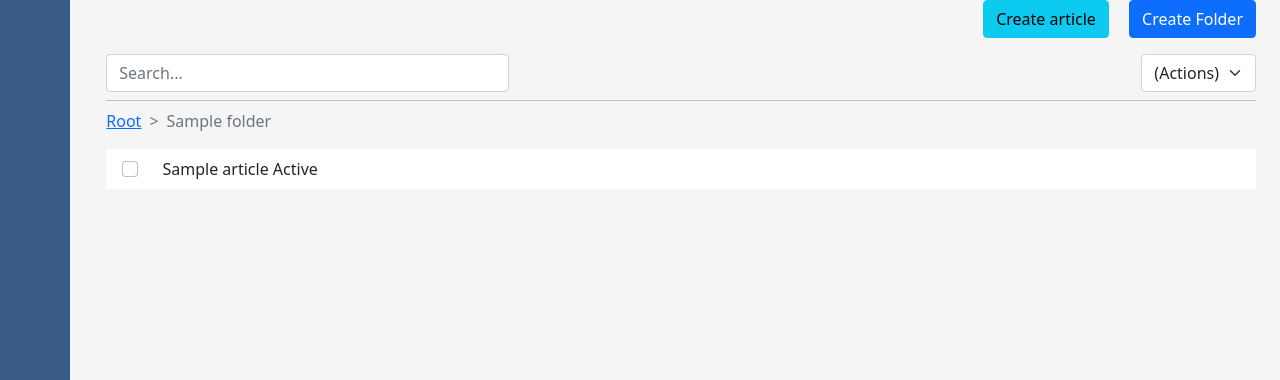
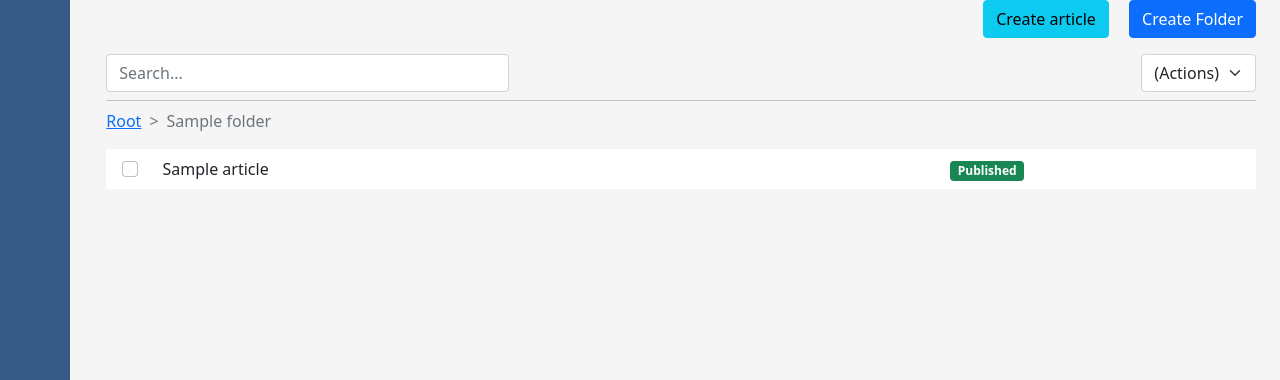
Before and after one commit to dpmumme12/Knowledge-Share, a Django app: the page made by SimpleKB/knowledgebase/models.py in a window 1280 px wide. Shown: the part 68-448 px from the top of the page. Run offline with Django 4.2, Linux system fonts and the light colour scheme; the first user in the database is signed in; tables that the repository leaves empty hold one stand-in row (Sample ...); some libraries are stand-ins or nearby versions.

Commit message:
Updated UI

```diff
--- a/SimpleKB/knowledgebase/models.py
+++ b/SimpleKB/knowledgebase/models.py
@@ -10,7 +10,7 @@ class Article(TimeStampedModel):
 
     class Status(models.IntegerChoices):
         DRAFT = 1, _('Draft')
-        ACTIVE = 2, _('Active')
+        PUBLISHED = 2, _('Published')
         HISTORY = 3, _('History')
         ARCHIVED = 4, _('Archived')
 
--- a/SimpleKB/static/knowledgebase/knowledgebase.css
+++ b/SimpleKB/static/knowledgebase/knowledgebase.css
@@ -31,6 +31,20 @@
     text-align: right;
 }
 
+.col-2_5 {
+    flex: 0 0 auto;
+    width: 20.8333332%;
+}
+
+.col-0_5 {
+    flex: 0 0 auto;
+    width: 4.16666665%;
+}
+
+.article-status-div {
+
+}
+
 @media all and (max-width:992px) {
     .folder-ellipsis {
         opacity: 1;
--- a/SimpleKB/templates/knowledgebase/article_edit.html
+++ b/SimpleKB/templates/knowledgebase/article_edit.html
@@ -29,7 +29,7 @@
                     <button class="btn btn-info" type="submit" name="SubmitButton" value={{article.Status.DRAFT}} form="ArticleForm">Save Draft</button>
                 </div>
                 <div class="pe-3 d-inline-block">
-                    <button class="btn btn-success" type="submit" name="SubmitButton" value={{article.Status.ACTIVE}} form="ArticleForm">Publish Draft</button>
+                    <button class="btn btn-success" type="submit" name="SubmitButton" value={{article.Status.PUBLISHED}} form="ArticleForm">Publish Draft</button>
                 </div>
             {% else %}
                 <div class="pe-2 d-inline-block">
--- a/SimpleKB/templates/knowledgebase/knowledgebase.html
+++ b/SimpleKB/templates/knowledgebase/knowledgebase.html
@@ -77,16 +77,16 @@
             </ol>
         </nav>
 
-        <ul class="list-group list-group-flush">
+        <ul class="list-group list-group-flush pb-5">
 
             {% for item in folder_content %}
                 <li class="list-group-item list-group-item-action folder-list-item">
                     <div class="col-12 g-0">
-                        <div class="d-inline-block col-11">
+                        <div class="d-inline-block col-8 g-0">
                             <input class="form-check-input me-1 item-checkbox-class" type="checkbox" value="" aria-label="..."
                                    data-item-id="{{item.id}}"
                                    data-item-type="{% if item|is_folder_instance %}folder{% else %}article{% endif %}">
-                            <div class="d-inline-block col-9 position-relative">
+                            <div class="d-inline-block col-10 g-0 position-relative">
                                 {% if item|is_folder_instance %}
                                     <a href="{% url 'knowledgebase:kb_id' username=kb_user.username folder_id=item.id %}"
                                     class="stretched-link text-decoration-none text-dark">
@@ -94,16 +94,31 @@
                                         <i class="fa-regular fa-folder px-2"></i> {{item.name}}
                                     </a>
                                 {% else %}
-                                    <a href="{% url 'knowledgebase:article' item.id %}"
-                                    class="stretched-link text-decoration-none text-dark">
+                                    <a href="{% if item.article_status ==  item.Status.PUBLISHED %}
+                                                {% url 'knowledgebase:article' item.id %}
+                                            {% else %}
+                                                {% url 'knowledgebase:article_edit' item.id %}
+                                            {% endif %}"
+                                       class="stretched-link text-decoration-none text-dark">
                                         <i class="fa-regular fa-file px-2 "></i> {{item.title}}
                                     </a>
-                                    {{item.get_article_status_display}}
                                 {% endif %}
                             </div>
-
                         </div>
-                        <div class="d-inline-block col-1 g-0 float-end">
+                        <div class="d-inline-block col-2_5 position-absolute text-center">
+                            <div class="">
+                                <div class="article-status-div">
+                                    {% if item|is_article_instance %}
+                                        {% if item.article_status ==  item.Status.DRAFT %}
+                                            <span class="badge bg-secondary article-status">{{item.get_article_status_display}}</span>
+                                        {% elif item.article_status ==  item.Status.PUBLISHED%}
+                                            <span class="badge bg-success article-status">{{item.get_article_status_display}}</span>
+                                        {% endif %}
+                                    {% endif %}
+                                </div>
+                            </div>
+                        </div>
+                        <div class="d-inline-block .col-0_5 g-0 float-end">
                             <div class="float-end">
                                 <a class="folder-ellipsis" style="color: gray;" data-bs-toggle="dropdown" href="#" role="button" aria-expanded="false">
                                     <div class="px-2"><i class="fa-solid fa-ellipsis-vertical"></i></div>
```
Also changed, not shown: other parts of SimpleKB/static/knowledgebase/knowledgebase.css (+4 -0 lines).
